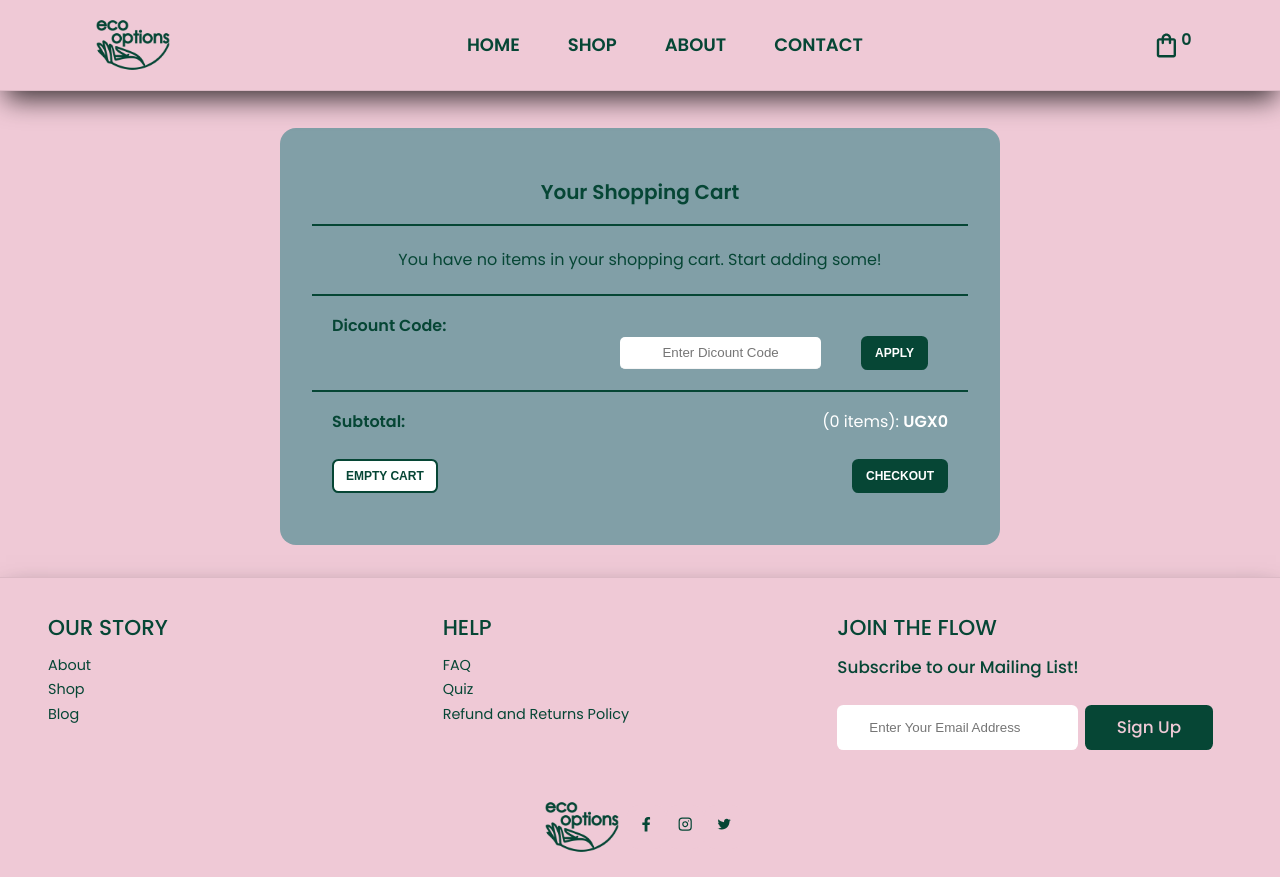
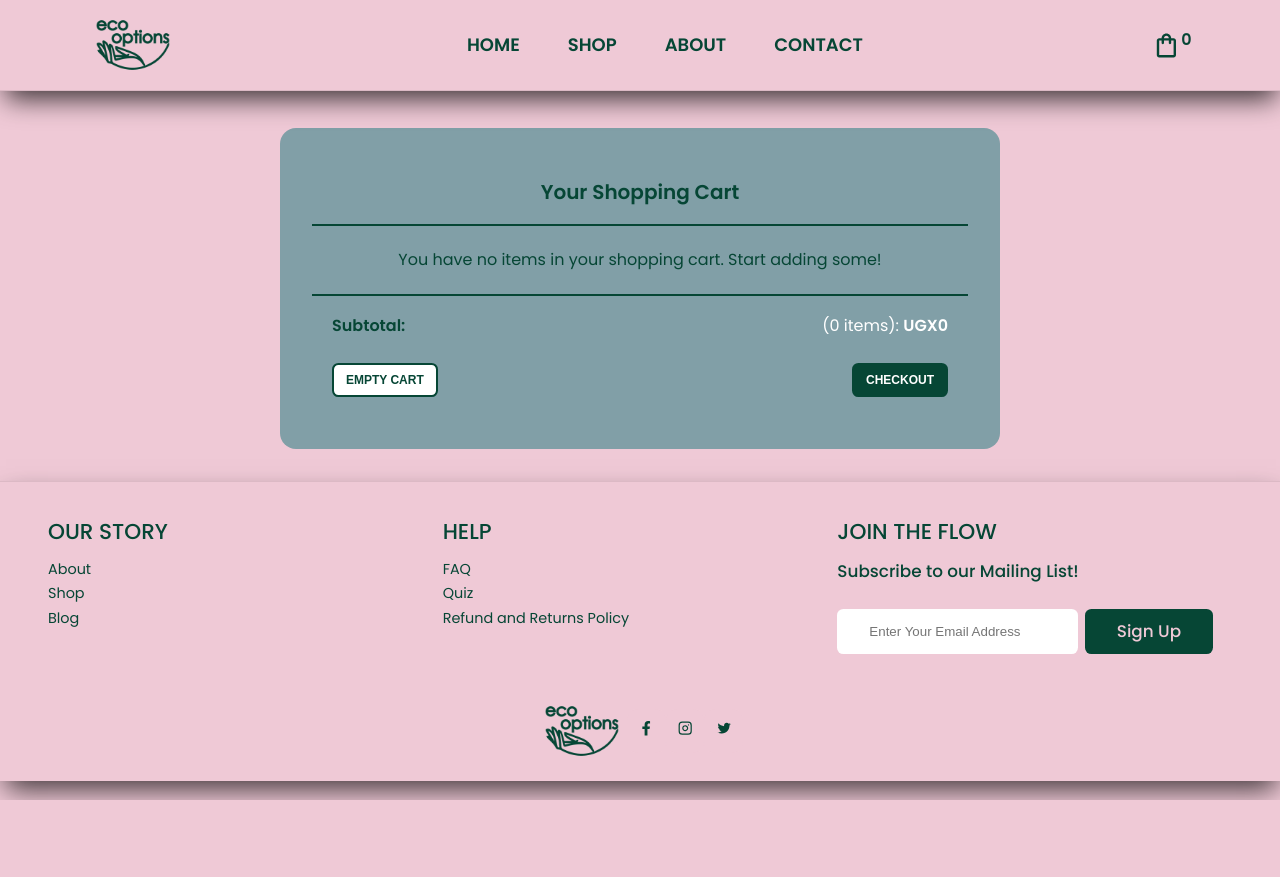
Before and after one commit to Jem256/ecooptions, a React (Create React App) app: page /cart in a window 1280 px wide. After the commit the page ends 800 px from the top, so only its background shows below. Built offline with nearby package versions, Linux system fonts and the light colour scheme.

Commit message:
some changes

```diff
--- a/src/components/cart/Cart.jsx
+++ b/src/components/cart/Cart.jsx
@@ -47,43 +47,50 @@ function Cart() {
     }
 
 
-    const renderDiscount = () => (
-        <div className="cart__total">
-            <p className="cart__total-title"> Dicount Code:</p>
-            <form>
-                <input
-                className='cart__discount'
-                name="discount"
-                placeholder="Enter Dicount Code"
-                type="text"
-                />
-                <button type='submit' className="cart__btn-checkout btn">Apply</button>
-            </form>
-        </div>
-    )
+    // const renderDiscount = () => (
+    //     <div className="cart__total">
+    //         <p className="cart__total-title"> Dicount Code:</p>
+    //         <form>
+    //             <input
+    //             className='cart__discount'
+    //             name="discount"
+    //             placeholder="Enter Dicount Code"
+    //             type="text"
+    //             />
+    //             <button type='submit' className="cart__btn-checkout btn">Apply</button>
+    //         </form>
+    //     </div>
+    // )
 
 
-    const finalPrice = () => {
-        if (renderDiscount()) {
-            return(
-                <CurrencyFormat
-                renderText={(value) =>(
-                    <>
-                        <p>
-                            ({basket.length} items): <strong>{value}</strong>
-                        </p>
-                    </>
-                )}
-                decimalScale={2}
-                value={getBasketTotal(basket)*0.95}
-                displayType={"text"}
-                thousandSeparator={true}
-                prefix={'UGX'}
-                />
-                )
-            }
+    // const finalPrice = () => {
+    //     if (renderDiscount()) {
+    //         return(
+    //             <CurrencyFormat
+    //             renderText={(value) =>(
+    //                 <>
+    //                     <p>
+    //                         ({basket.length} items): <strong>{value}</strong>
+    //                     </p>
+    //                 </>
+    //             )}
+    //             decimalScale={2}
+    //             value={getBasketTotal(basket)*0.95}
+    //             displayType={"text"}
+    //             thousandSeparator={true}
+    //             prefix={'UGX'}
+    //             />
+    //             )
+    //         }
 
-            return(
+    //         return(
+    //             )
+    //         }
+
+            const renderTotal = () => (
+                <div className="cart__total">
+                <p className="cart__total-title"> Subtotal:</p>
+                <p className="cart__total-price">
                     <CurrencyFormat
                     renderText={(value) =>(
                         <>
@@ -98,14 +105,6 @@ function Cart() {
                     thousandSeparator={true}
                     prefix={'UGX'}
                     />
-            )
-        }
-
-        const renderTotal = () => (
-            <div className="cart__total">
-                <p className="cart__total-title"> Subtotal:</p>
-                <p className="cart__total-price">
-                    {finalPrice()}
                 </p>
             </div>
         )
@@ -115,7 +114,6 @@ function Cart() {
             <h4 className='cart__heading'>Your Shopping Cart</h4>
             { renderEmptyMessage() }
             { renderItems() }
-            { renderDiscount() }
             { renderTotal() }
             <div className="cart__footer">
                 <button className="cart__btn-empty btn" onClick={emptyCart}>Empty cart</button>
--- a/src/components/checkout/AddressForm.jsx
+++ b/src/components/checkout/AddressForm.jsx
@@ -80,12 +80,8 @@ const AddressForm = () => {
 
         closePaymentModal(); // this will close the modal programmatically
       },
-      onClose: () => {
-        addData();
-        emptyCart();
-      },
-    });
-
+      onClose: () => {}
+    }).then(addData())
 
   };
 
--- a/src/components/shop/Shop.jsx
+++ b/src/components/shop/Shop.jsx
@@ -23,7 +23,7 @@ function Shop() {
           <Product
             id="1"
             title="Menstrual Cup"
-            price={50000}
+            price={50}
             image={IMG1}
           />
 
```
Lines whose indentation alone changed are shown as unchanged.
